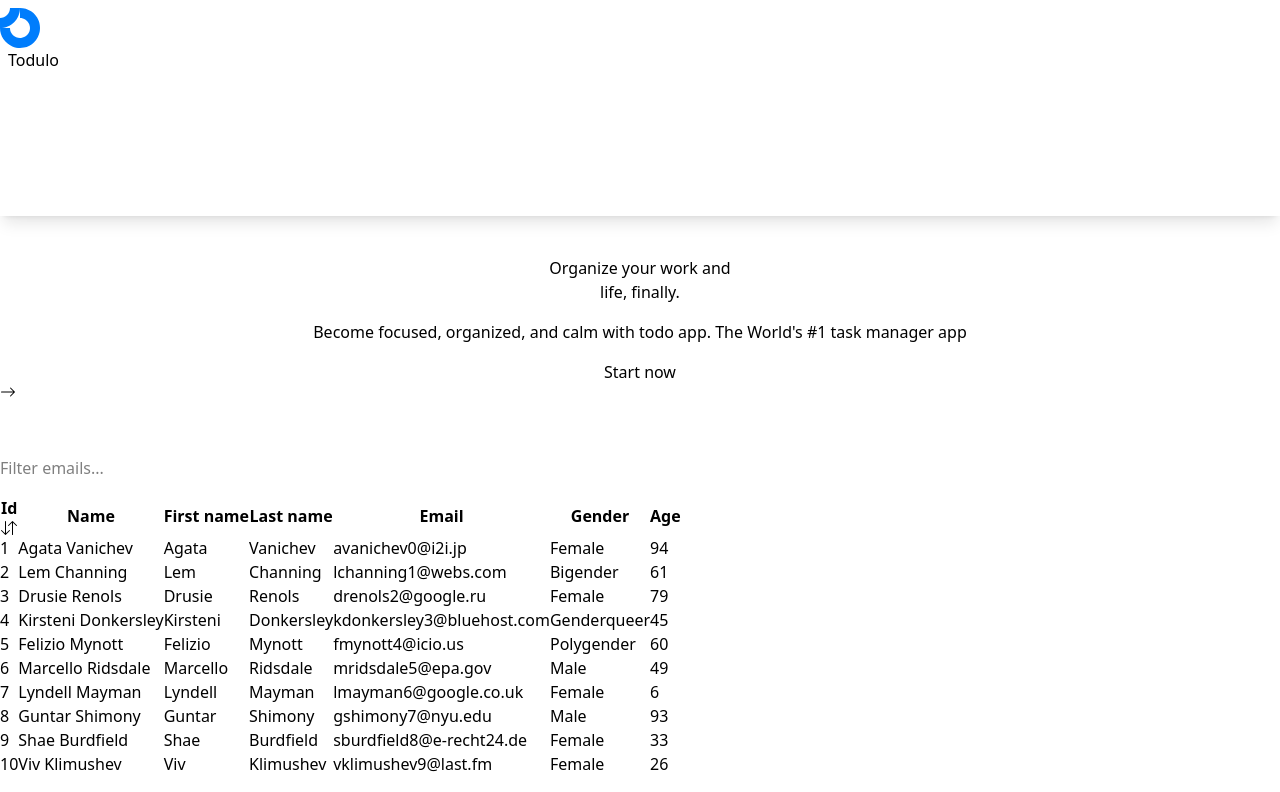
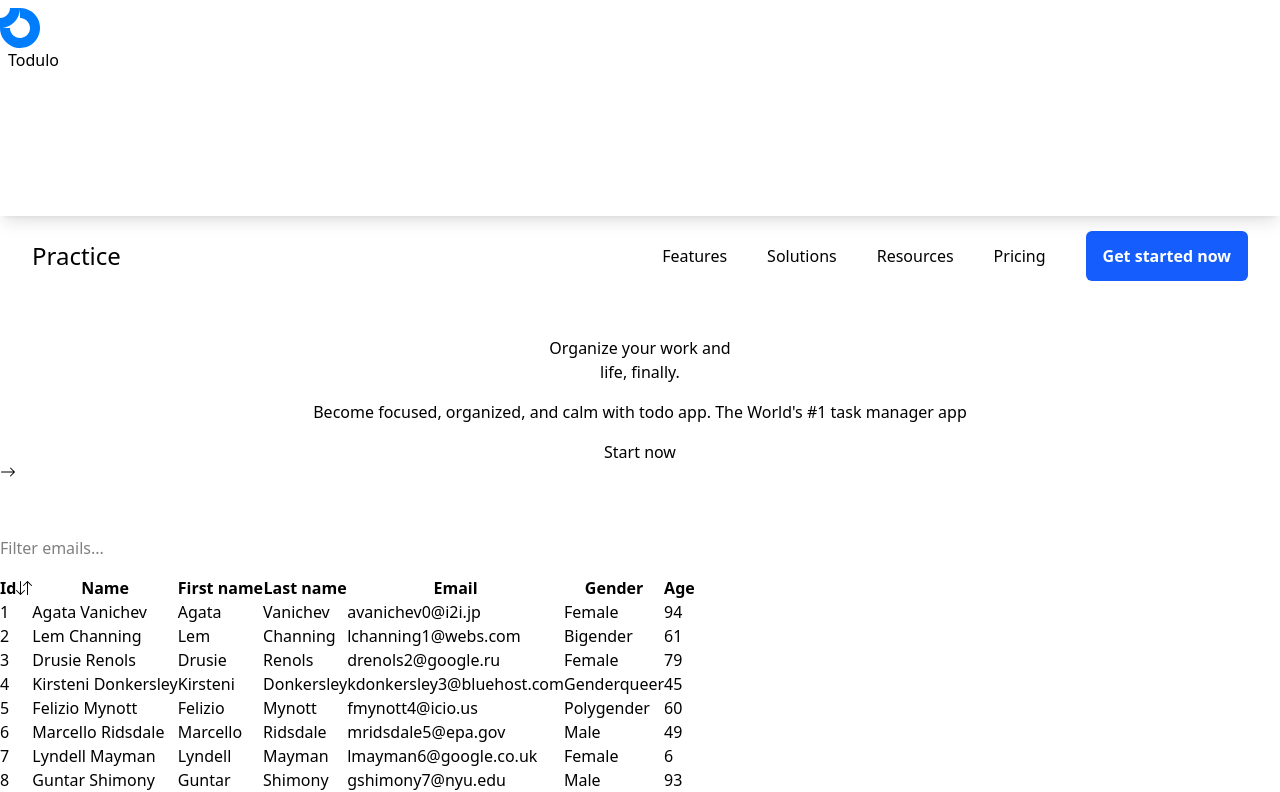
Before and after one commit to whoafridi/React-Design-Pattern, a React (Vite) app: page / in a window 1280 px wide. Shown: the top 792 px of the page. Built offline with nearby package versions, Linux system fonts and the light colour scheme.

Commit message:
feat: add a header section

```diff
--- /dev/null
+++ b/src/components/Header.jsx
@@ -0,0 +1,156 @@
+import React, { useState } from "react";
+import { Link } from "react-router-dom";
+
+const Header = () => {
+  const [isMobileMenuOpen, setIsMobileMenuOpen] = useState(false);
+
+  const toggleMobileMenu = () => {
+    setIsMobileMenuOpen(!isMobileMenuOpen);
+  };
+
+  return (
+    <header className="pb-6 bg-white lg:pb-0">
+      <div className="px-4 mx-auto max-w-7xl sm:px-6 lg:px-8">
+        <nav className="flex items-center justify-between h-16 lg:h-20">
+          <div className="flex-shrink-0">
+            <Link
+              to="/"
+              title="Practice"
+              className="text-2xl font-medium text-black transition-all duration-200 hover:text-blue-600 focus:text-blue-600"
+            >
+              Practice
+            </Link>
+          </div>
+
+          <button
+            type="button"
+            className="inline-flex p-2 text-black transition-all duration-200 rounded-md lg:hidden focus:bg-gray-100 hover:bg-gray-100"
+            onClick={toggleMobileMenu}
+          >
+            <svg
+              className={`w-6 h-6 ${isMobileMenuOpen ? "hidden" : "block"}`}
+              xmlns="http://www.w3.org/2000/svg"
+              fill="none"
+              viewBox="0 0 24 24"
+              stroke="currentColor"
+            >
+              <path
+                strokeLinecap="round"
+                strokeLinejoin="round"
+                strokeWidth="2"
+                d="M4 8h16M4 16h16"
+              />
+            </svg>
+
+            <svg
+              className={`w-6 h-6 ${isMobileMenuOpen ? "block" : "hidden"}`}
+              xmlns="http://www.w3.org/2000/svg"
+              fill="none"
+              viewBox="0 0 24 24"
+              stroke="currentColor"
+            >
+              <path
+                strokeLinecap="round"
+                strokeLinejoin="round"
+                strokeWidth="2"
+                d="M6 18L18 6M6 6l12 12"
+              />
+            </svg>
+          </button>
+
+          <div className="hidden lg:flex lg:items-center lg:ml-auto lg:space-x-10">
+            <Link
+              to="/features"
+              title="Features"
+              className="text-base font-medium text-black transition-all duration-200 hover:text-blue-600 focus:text-blue-600"
+            >
+              Features
+            </Link>
+            <Link
+              to="/solutions"
+              title="Solutions"
+              className="text-base font-medium text-black transition-all duration-200 hover:text-blue-600 focus:text-blue-600"
+            >
+              Solutions
+            </Link>
+            <Link
+              to="/resources"
+              title="Resources"
+              className="text-base font-medium text-black transition-all duration-200 hover:text-blue-600 focus:text-blue-600"
+            >
+              Resources
+            </Link>
+            <Link
+              to="/pricing"
+              title="Pricing"
+              className="text-base font-medium text-black transition-all duration-200 hover:text-blue-600 focus:text-blue-600"
+            >
+              Pricing
+            </Link>
+          </div>
+
+          <Link
+            to="/get-started"
+            title="Get Started"
+            className="items-center justify-center hidden px-4 py-3 ml-10 text-base font-semibold text-white transition-all duration-200 bg-blue-600 border border-transparent rounded-md lg:inline-flex hover:bg-blue-700 focus:bg-blue-700"
+            role="button"
+          >
+            Get started now
+          </Link>
+        </nav>
+
+        <nav
+          className={`pt-4 pb-6 bg-white border border-gray-200 rounded-md shadow-md lg:hidden ${
+            isMobileMenuOpen ? "block" : "hidden"
+          }`}
+        >
+          <div className="flow-root">
+            <div className="flex flex-col px-6 -my-2 space-y-1">
+              <Link
+                to="/features"
+                title="Features"
+                className="inline-flex py-2 text-base font-medium text-black transition-all duration-200 hover:text-blue-600 focus:text-blue-600"
+              >
+                Features
+              </Link>
+              <Link
+                to="/solutions"
+                title="Solutions"
+                className="inline-flex py-2 text-base font-medium text-black transition-all duration-200 hover:text-blue-600 focus:text-blue-600"
+              >
+                Solutions
+              </Link>
+              <Link
+                to="/resources"
+                title="Resources"
+                className="inline-flex py-2 text-base font-medium text-black transition-all duration-200 hover:text-blue-600 focus:text-blue-600"
+              >
+                Resources
+              </Link>
+              <Link
+                to="/pricing"
+                title="Pricing"
+                className="inline-flex py-2 text-base font-medium text-black transition-all duration-200 hover:text-blue-600 focus:text-blue-600"
+              >
+                Pricing
+              </Link>
+            </div>
+          </div>
+
+          <div className="px-6 mt-6">
+            <Link
+              to="/get-started"
+              title="Get Started"
+              className="inline-flex justify-center px-4 py-3 text-base font-semibold text-white transition-all duration-200 bg-blue-600 border border-transparent rounded-md hover:bg-blue-700 focus:bg-blue-700"
+              role="button"
+            >
+              Get started now
+            </Link>
+          </div>
+        </nav>
+      </div>
+    </header>
+  );
+};
+
+export default Header;
--- a/src/pages/Home.jsx
+++ b/src/pages/Home.jsx
@@ -1,7 +1,8 @@
+import React, { useMemo } from "react";
+import mockData from "../../data/mock_data.json";
+import Header from "../components/Header";
 import Hero from "../components/Hero";
 import DataTable from "../components/Table/DataTable";
-import React, { useMemo } from "react";
-import mockData from "../../data/mock_data.json";
 
 const Home = () => {
   const data = useMemo(() => mockData, []);
@@ -13,7 +14,7 @@ const Home = () => {
       header: ({ column }) => {
         return (
           <button
-            className="btn btn-light"
+            className="flex items-center"
             onClick={() => column.toggleSorting(column.getIsSorted() === "asc")}
           >
             Id
@@ -33,25 +34,30 @@ const Home = () => {
           </button>
         );
       },
+      meta: { filterKey: "id", filterVariant: "number" },
     },
     {
       header: "Name",
       accessorFn: (row) => `${row.first_name} ${row.last_name}`,
+      meta: { filterKey: "name" },
     },
     {
       accessorKey: "first_name",
       header: "First name",
       footer: "First name",
+      meta: { filterKey: "first_name" },
     },
     {
       accessorKey: "last_name",
       header: "Last name",
       footer: "Last name",
+      meta: { filterKey: "last_name" },
     },
     {
       accessorKey: "email",
       header: "Email",
       footer: "Email",
+      meta: { filterKey: "email" },
     },
     {
       accessorKey: "gender",
@@ -62,12 +68,12 @@ const Home = () => {
       accessorKey: "age",
       header: "Age",
       footer: "Age",
-      // extra one if we format a cell for a date/ / we can do whatever we want
-      //   cell : info => DateTime.fromISO(info.getvalue()).tolecaleString(DateTime.DATE_MED)
+      meta: { filterKey: "age", filterVariant: "number" },
     },
   ];
   return (
     <>
+      <Header />
       <Hero />
       <DataTable data={data} columns={columns} />
     </>
```
